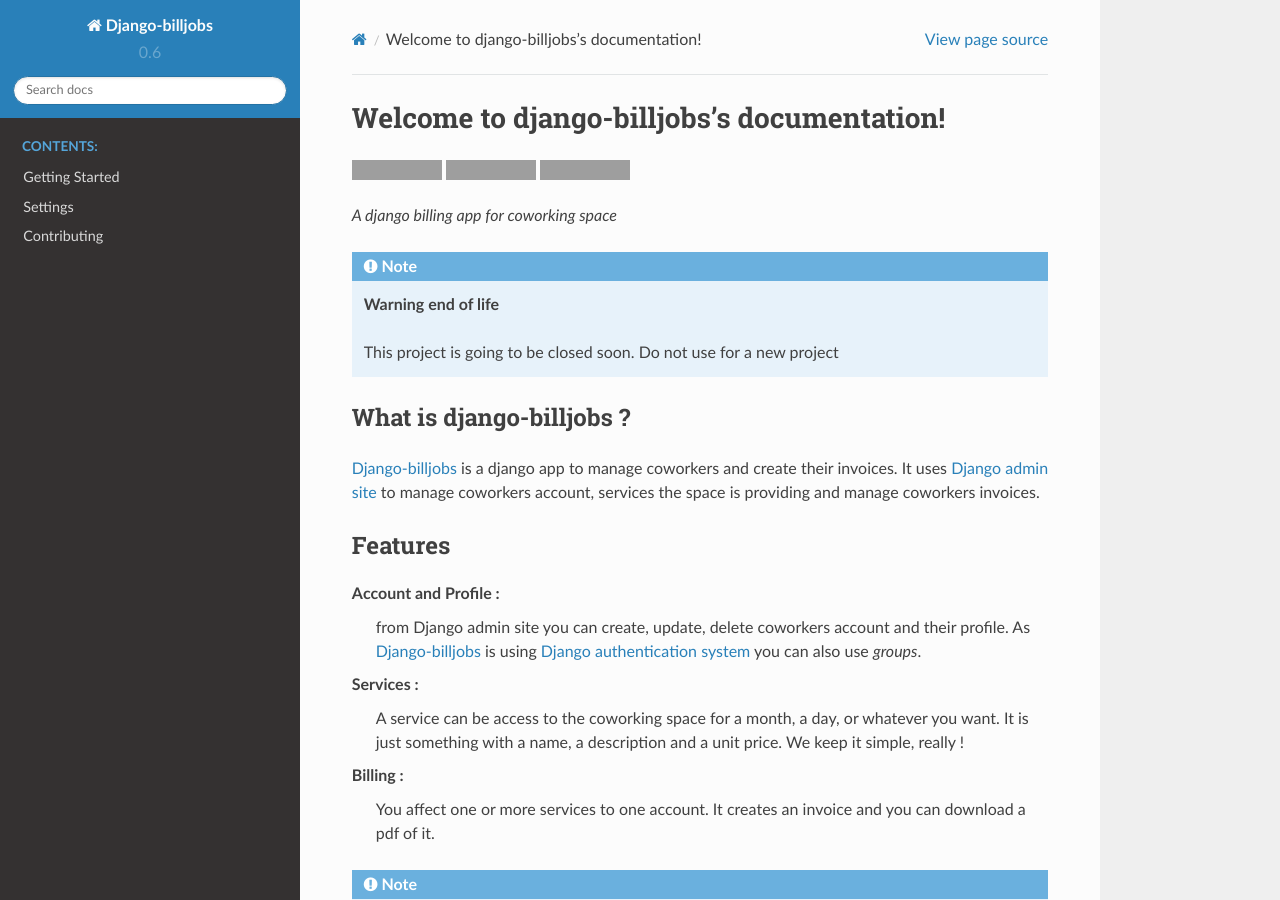
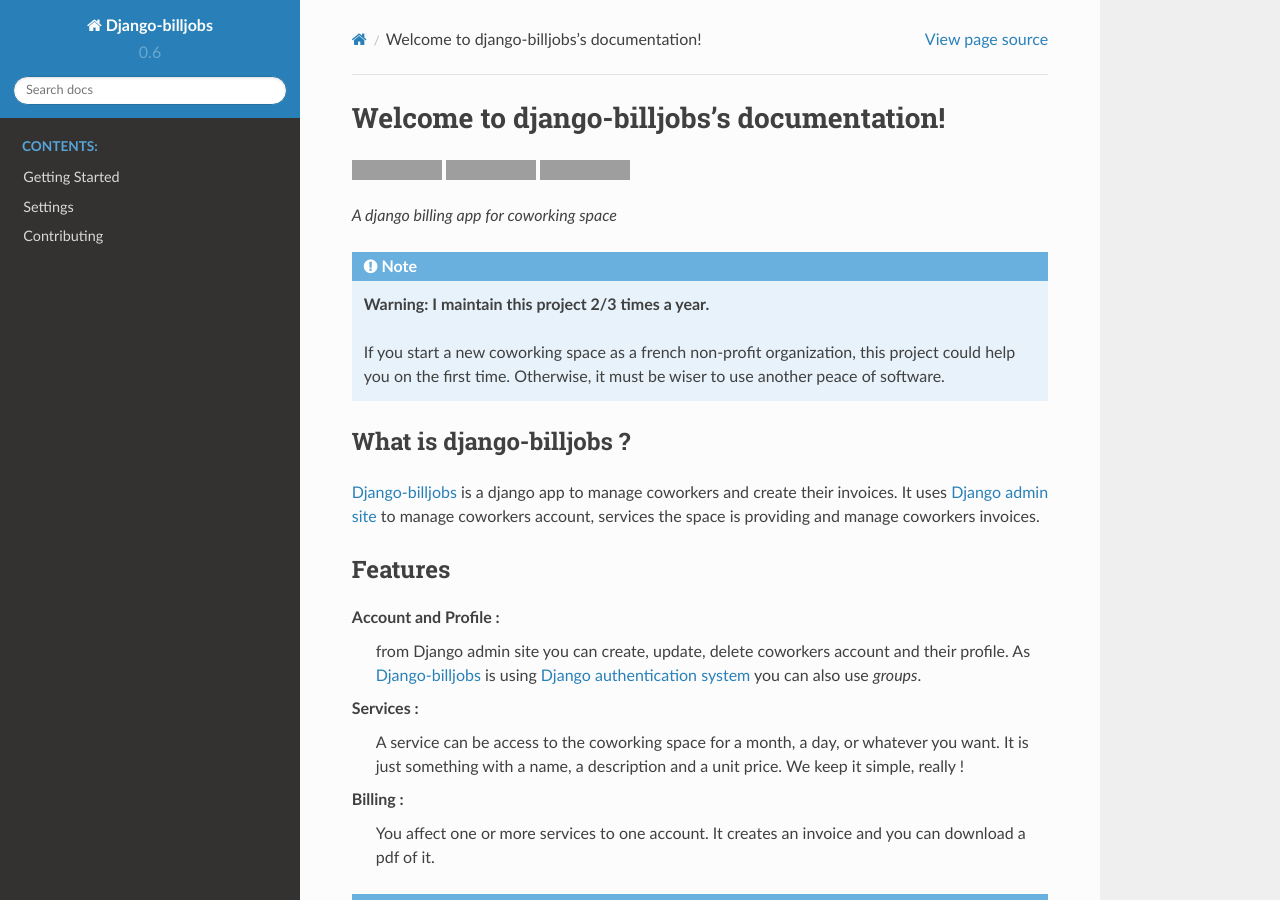
Before and after one commit to ioO/django-billjobs, a Sphinx documentation site: the page built from docs/source/index.rst, in a window 1280 px wide and 900 px high. Built offline with Sphinx 7.4.7 and the Read the Docs theme 2.0.0, drawn with Linux system fonts in a browser that asks for light colours; grey boxes are pictures that could not be loaded.

Commit message:
doc(#32): update note about project lifecycle

```diff
--- a/docs/source/index.rst
+++ b/docs/source/index.rst
@@ -19,9 +19,10 @@
 
 *A django billing app for coworking space*
 
-.. note:: **Warning end of life**
+.. note:: **Warning: I maintain this project 2/3 times a year.**
 
-   This project is going to be closed soon. Do not use for a new project
+   If you start a new coworking space as a french non-profit organization, this project could help you on the first
+   time. Otherwise, it must be wiser to use another peace of software.
 
 -------------------------
 What is django-billjobs ?
```
